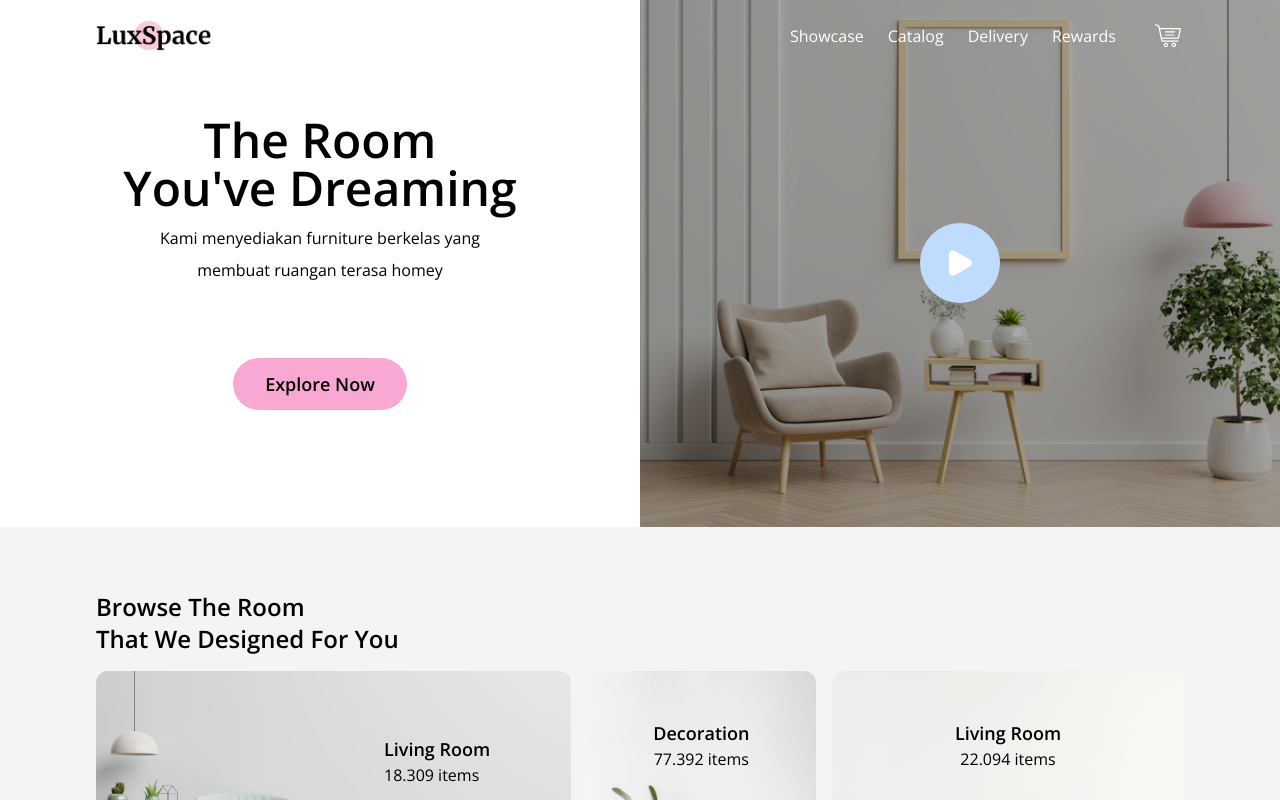
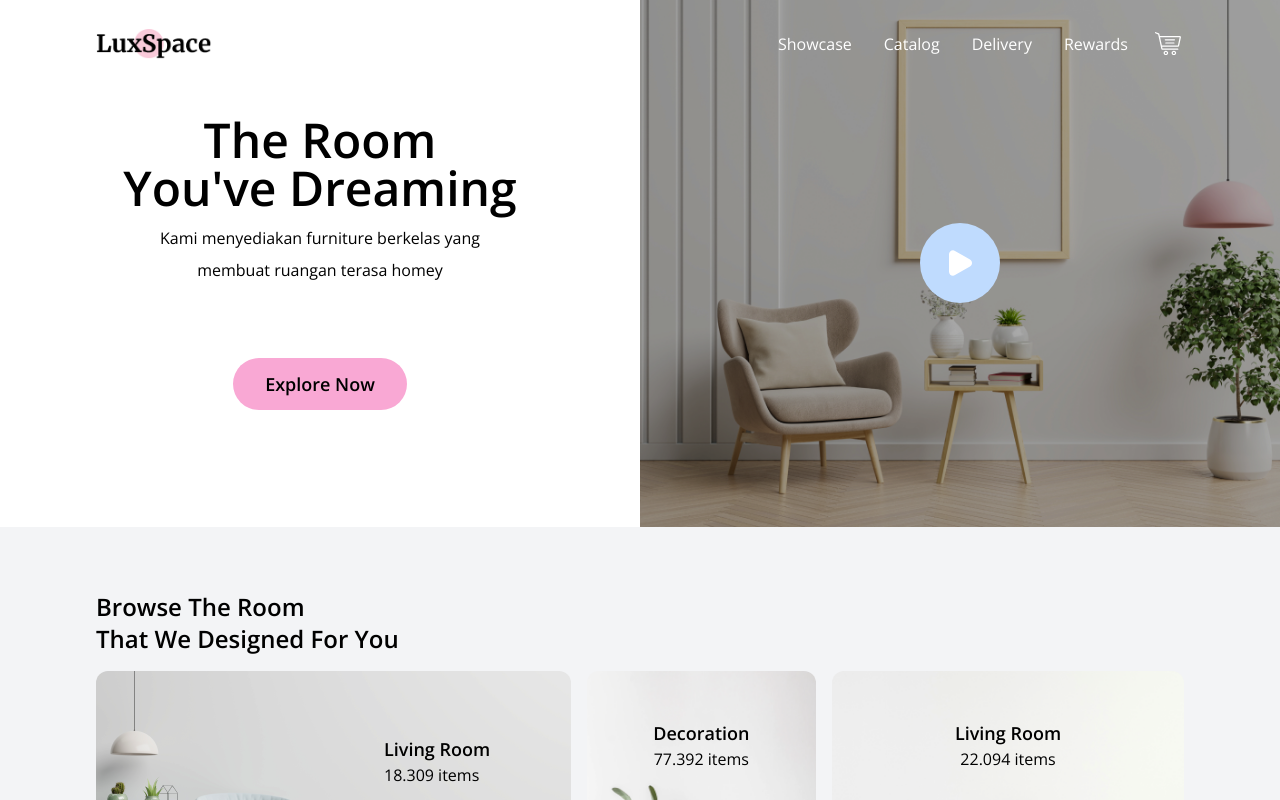
Before and after one commit to yogidelfiandra/luxspace-web, a React (Create React App) app: page / in a window 1280 px wide. Shown: the top 800 px of the page. Built offline with nearby package versions, Linux system fonts and the light colour scheme; the HTML template or start-up script is replaced by a standard one.

Commit message:
repair code Header section

```diff
--- a/src/parts/Header.js
+++ b/src/parts/Header.js
@@ -1,11 +1,10 @@
-// import Logo from 'images/content/logo.png';
 import React from 'react';
 import { Link } from 'react-router-dom';
 
 export default function Header() {
   return (
     <header className='absolute w-full z-50 px-4 xl:px-24 '>
-      <div className='container mx-auto py-5'>
+      <div className='container mx-auto py-7'>
         <div className='flex flex-stretch items-center'>
           <div className='w-56 items-center flex'>
             <img
@@ -16,10 +15,10 @@ export default function Header() {
           <div className='w-full'></div>
           <div className='w-auto'>
             <ul
-              className='fixed bg-white inset-0 flex flex-col invisible items-center justify-center opacity-0 md:visible md:flex-row md:bg-transparent md:relative md:opacity-100 md:flex md:items-center'
+              className='fixed text-base bg-white inset-0 flex flex-col invisible items-center justify-center opacity-0 md:visible md:flex-row md:bg-transparent md:relative md:opacity-100 md:flex md:items-center xl:space-x-8'
               id='menu'
             >
-              <li className='mx-3 py-6 md:py-0'>
+              <li className='py-6 md:py-0'>
                 <Link
                   to='/showcase'
                   className='text-black md:text-white hover:underline'
@@ -27,7 +26,7 @@ export default function Header() {
                   Showcase
                 </Link>
               </li>
-              <li className='mx-3 py-6 md:py-0'>
+              <li className='py-6 md:py-0'>
                 <Link
                   to='/catalog'
                   className='text-black md:text-white hover:underline'
@@ -35,7 +34,7 @@ export default function Header() {
                   Catalog
                 </Link>
               </li>
-              <li className='mx-3 py-6 md:py-0'>
+              <li className='py-6 md:py-0'>
                 <Link
                   to='/delivery'
                   className='text-black md:text-white hover:underline'
@@ -43,7 +42,7 @@ export default function Header() {
                   Delivery
                 </Link>
               </li>
-              <li className='mx-3 py-6 md:py-0'>
+              <li className='py-6 md:py-0'>
                 <Link
                   to='/rewards'
                   className='text-black md:text-white hover:underline'
```
